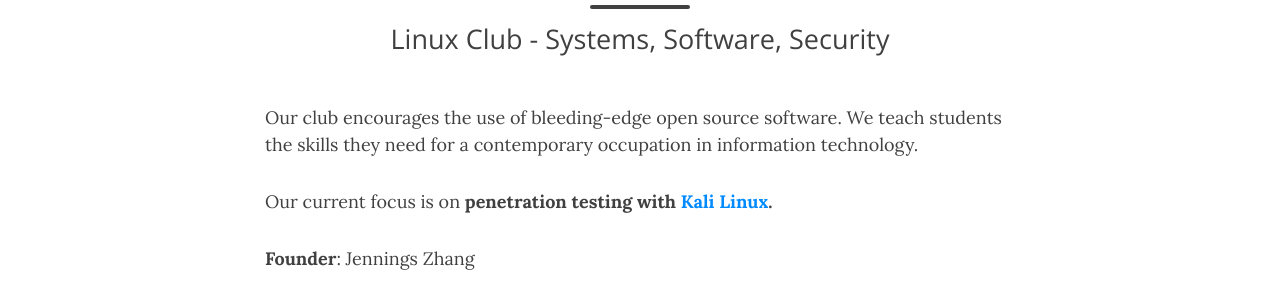
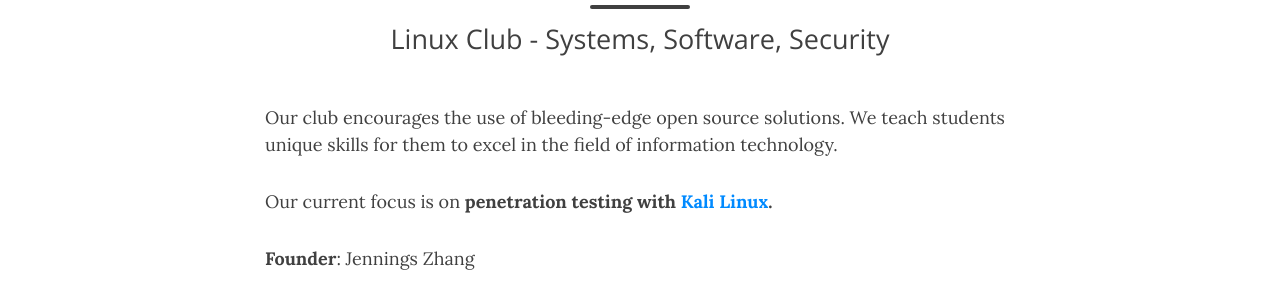
Before and after one commit to wsec/club, a Jekyll site: the page built from docs/about.md, in a window 1280 px wide and 1183 px high. Shown: the part 228-528 px from the top of the window. Built offline with Jekyll 4.4.1, drawn with Linux system fonts in a browser that asks for light colours; nearby versions of some CDN libraries.

Commit message:
Update wording of about.md and index.html

```diff
--- a/docs/about.md
+++ b/docs/about.md
@@ -4,7 +4,7 @@ title: About
 subtitle: Linux Club - Systems, Software, Security
 ---
 
-Our club encourages the use of bleeding-edge open source software. We teach students the skills they need for a contemporary occupation in information technology.
+Our club encourages the use of bleeding-edge open source solutions. We teach students unique skills for them to excel in the field of information technology.
 
 Our current focus is on **penetration testing with [Kali Linux](https://www.kali.org/).**
 
--- a/docs/index.html
+++ b/docs/index.html
@@ -1,7 +1,7 @@
 ---
 layout: page
 title: Linux Club
-subtitle: Systems, Software, and Security. An advanced software technology club at Wootton HS.
+subtitle: Systems, software, and security.
 use-site-title: true
 ---
 
```
